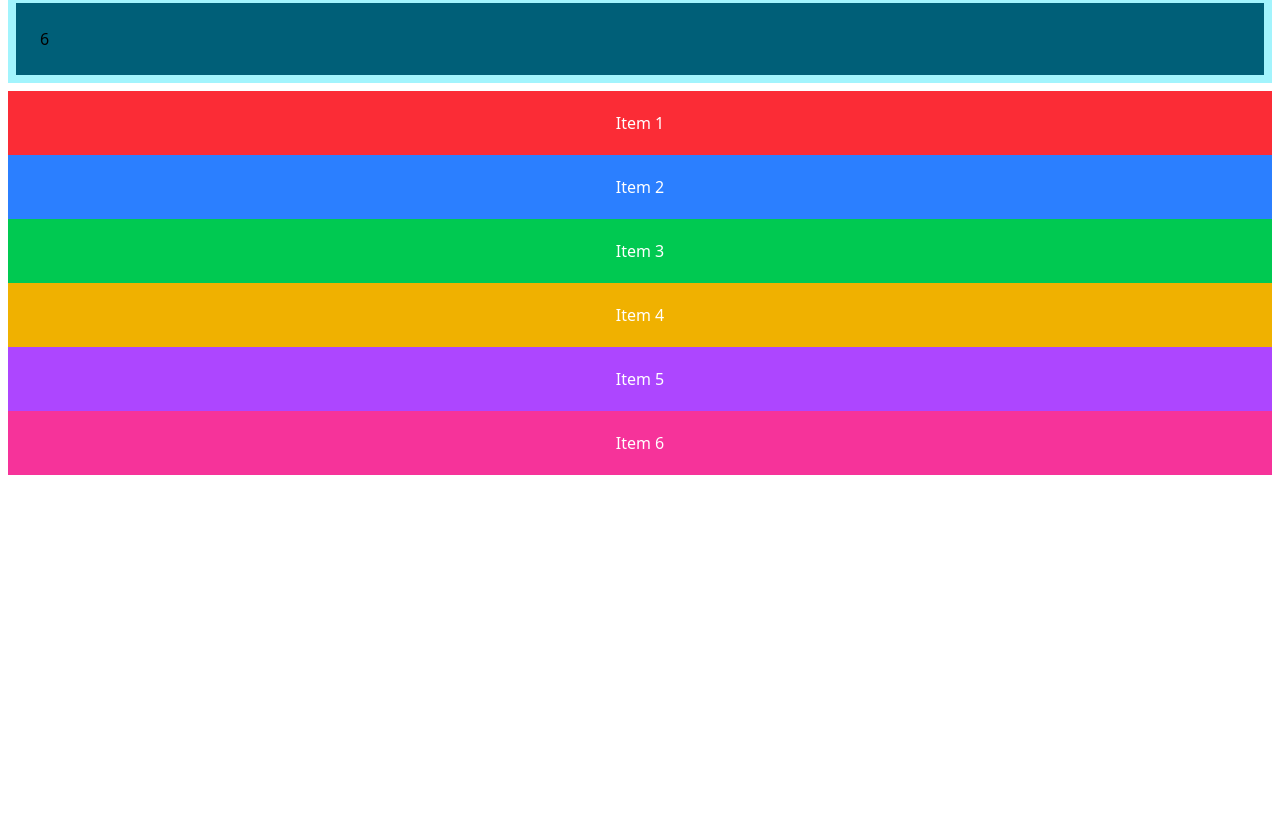
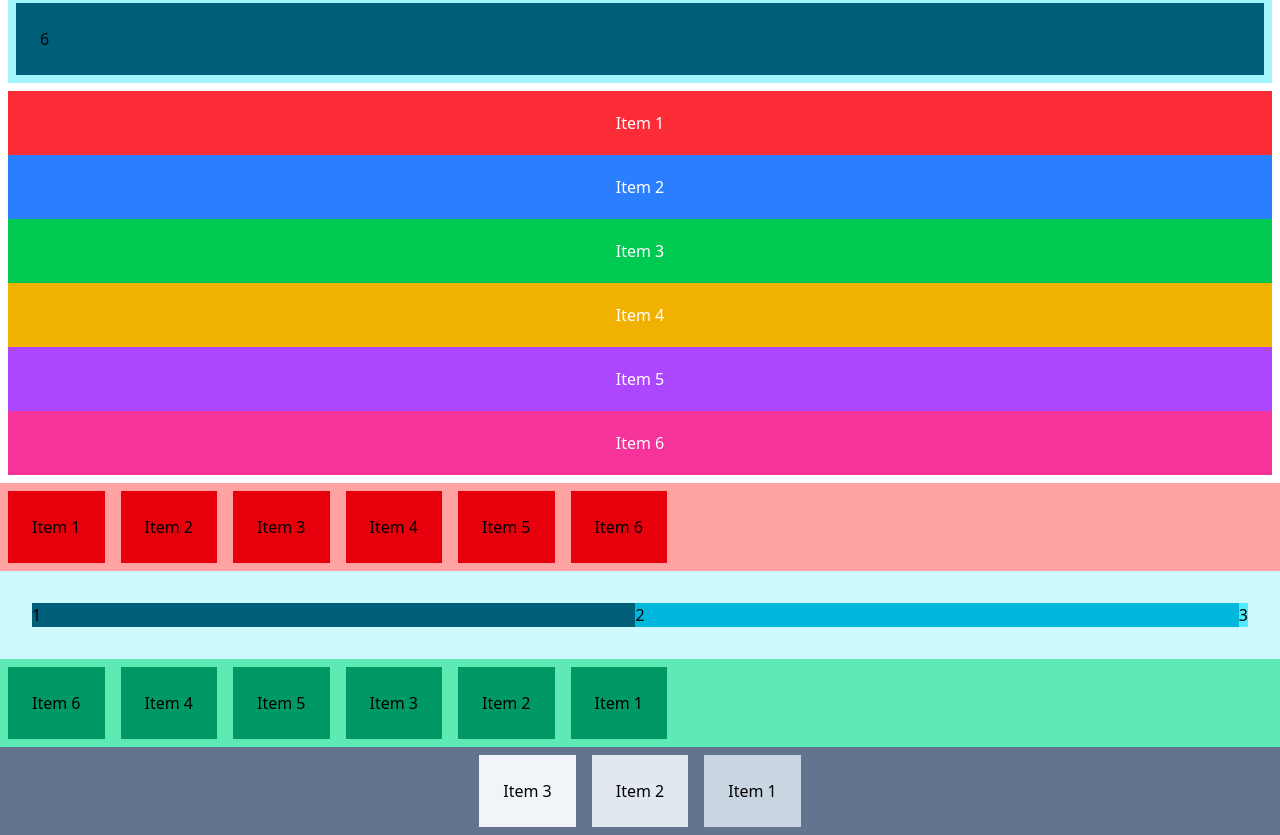
Before and after one commit to marcosalvesjr/tailwindcss-do-basico-ao-avancado, a website: page 04_FLEXBOX/src/index.html in a window 1280 px wide. Shown: the part 1157-1992 px from the top of the page. Before the commit the page ends 1640 px from the top, so only its background shows below. Drawn offline with Linux system fonts and the light colour scheme.

Commit message:
exercício 6

```diff
--- a/04_FLEXBOX/src/index.html
+++ b/04_FLEXBOX/src/index.html
@@ -63,5 +63,35 @@
         Item 6
       </div>
     </div>
+
+    <!--WRAP-->
+    <div class="flex flex-row bg-red-300 flex-wrap">
+      <div class="bg-red-600 p-6 m-2">Item 1</div>
+      <div class="bg-red-600 p-6 m-2">Item 2</div>
+      <div class="bg-red-600 p-6 m-2">Item 3</div>
+      <div class="bg-red-600 p-6 m-2">Item 4</div>
+      <div class="bg-red-600 p-6 m-2">Item 5</div>
+      <div class="bg-red-600 p-6 m-2">Item 6</div>
+    </div>
+    <div class="flex container bg-cyan-100 p-8">
+      <div class="flex-1 bg-cyan-800">1</div>
+      <div class="flex-1 bg-cyan-500">2</div>
+      <div class="flex-none bg-cyan-300">3</div>
+    </div>
+    <!--ORDER-->
+    <div class="flex flex-row bg-emerald-300 flex-wrap">
+      <div class="bg-emerald-600 p-6 m-2 order-last">Item 1</div>
+      <div class="bg-emerald-600 p-6 m-2 order-5">Item 2</div>
+      <div class="bg-emerald-600 p-6 m-2 order-4">Item 3</div>
+      <div class="bg-emerald-600 p-6 m-2 order-2">Item 4</div>
+      <div class="bg-emerald-600 p-6 m-2 order-3">Item 5</div>
+      <div class="bg-emerald-600 p-6 m-2 order-first">Item 6</div>
+    </div>
+    <!--EXERCÍCIO-6-->
+    <div class="flex bg-slate-500 justify-center">
+      <div class="bg-slate-300 p-6 m-2 lg:order-3">Item 1</div>
+      <div class="bg-slate-200 p-6 m-2 lg:order-2">Item 2</div>
+      <div class="bg-slate-100 p-6 m-2 lg:order-1">Item 3</div>
+    </div>
   </body>
 </html>
```
Also changed, not shown: 04_FLEXBOX/src/output.css.
